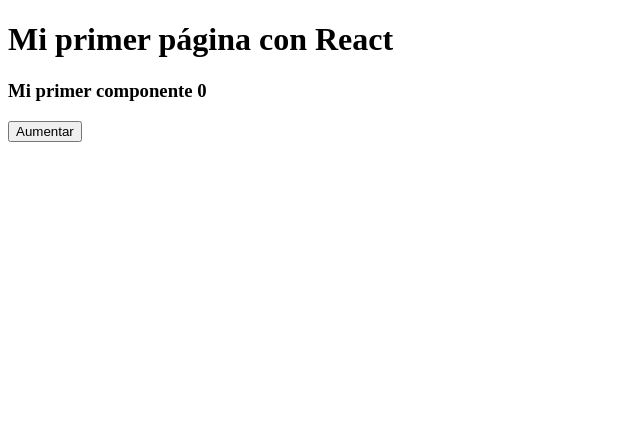
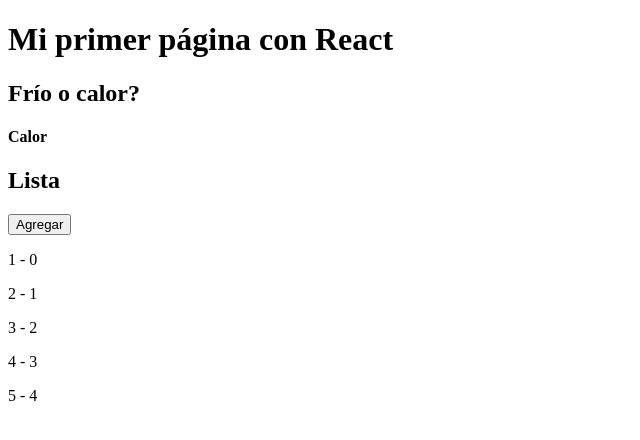
Before and after one commit to Ing-Tato-ASL/curso-react, a React (Create React App) app: page / in a window 1280 px wide. Shown: the top 440 px of the page, without its empty margins (0-640 px from the left). Built offline with nearby package versions, Linux system fonts and the light colour scheme.

Commit message:
Arreglos

```diff
--- a/src/App.js
+++ b/src/App.js
@@ -1,11 +1,14 @@
 import React from 'react'
 import Contador from './components/Contador';
+import Jsx from './components/Jsx';
+import Lista from './components/Lista';
 
 function App() {
   return (
     <div className="App">
       <h1>Mi primer página con React</h1>
-      <Contador />
+      <Jsx />
+      <Lista />
     </div>
   );
 }
--- a/src/components/Contador.js
+++ b/src/components/Contador.js
@@ -2,6 +2,7 @@ import React, {Fragment, useState} from 'react'
 
 const Contador = () => {
     const [numero, setNumero] = useState(0);
+
     const aumentar = () => {
         setNumero(numero + 1);
         console.log('me diste un click');
--- /dev/null
+++ b/src/components/Jsx.js
@@ -0,0 +1,18 @@
+import React, { Fragment } from 'react'
+
+const Jsx = () => {
+    const temperatura = 21;
+
+    return (
+        <Fragment>
+            <h2>Frío o calor?</h2>
+            <h4>
+                {
+                    temperatura > 20 ? 'Calor' : 'Frío'
+                }
+            </h4>
+        </Fragment>
+    );
+}
+
+export default Jsx;
--- /dev/null
+++ b/src/components/Lista.js
@@ -0,0 +1,29 @@
+import React, { Fragment, useState } from 'react'
+
+const Lista = () => {
+    const [arrayNumero, setArrayNumero] = useState([1,2,3,4,5]);
+
+    const [numero, setNumero] = useState(6);
+
+    const agregarElemento = () => {
+        console.log('click');
+
+        setNumero(numero + 1);
+
+        setArrayNumero([...arrayNumero, numero]);
+    };
+
+    return (
+        <Fragment>
+            <h2>Lista</h2>
+            <button onClick={agregarElemento}>Agregar</button>
+            {
+                arrayNumero.map((item, index) =>
+                    <p key={index}>{item} - {index}</p>
+                )
+            }
+        </Fragment>
+    );
+}
+
+export default Lista
```
